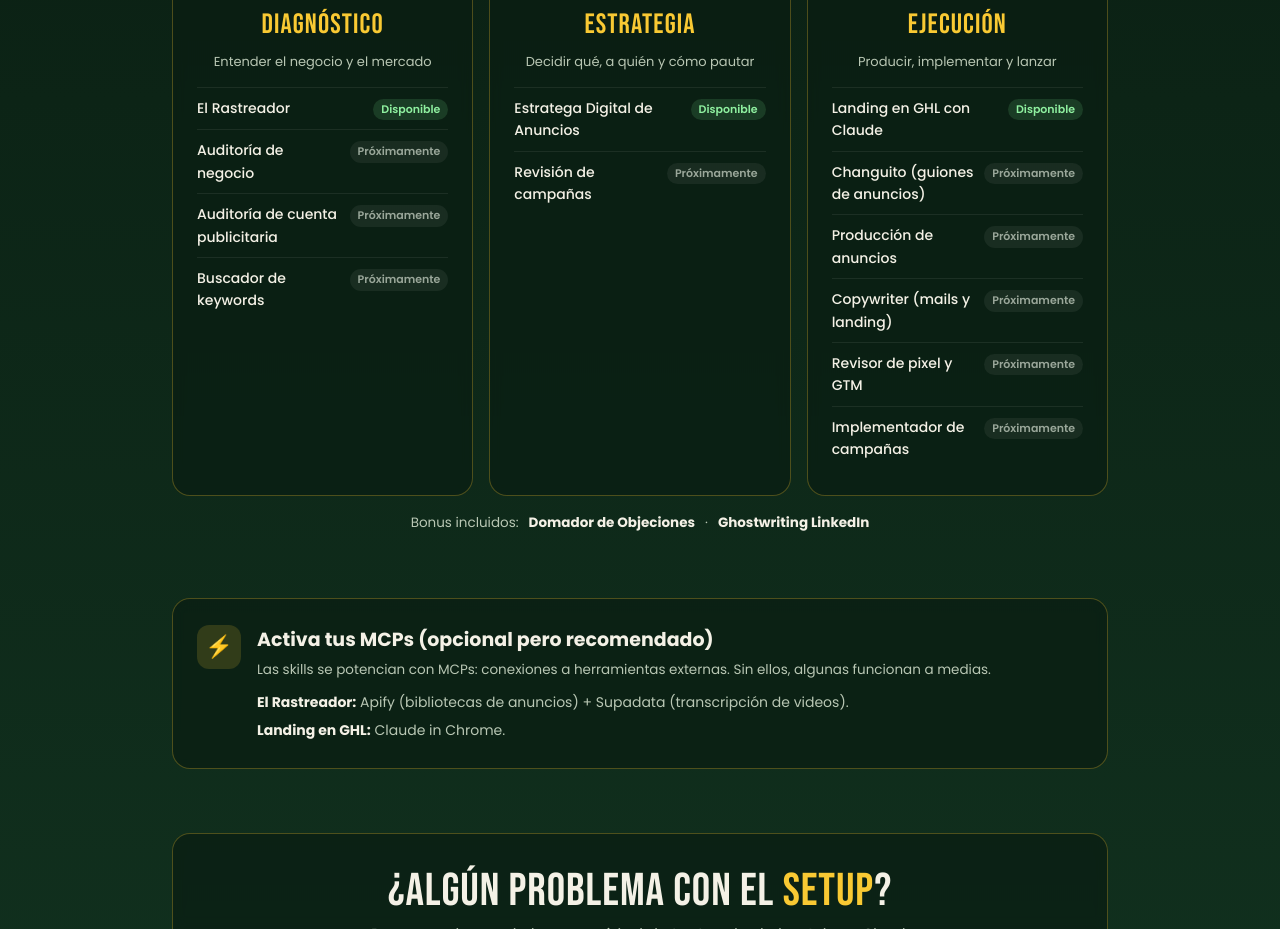
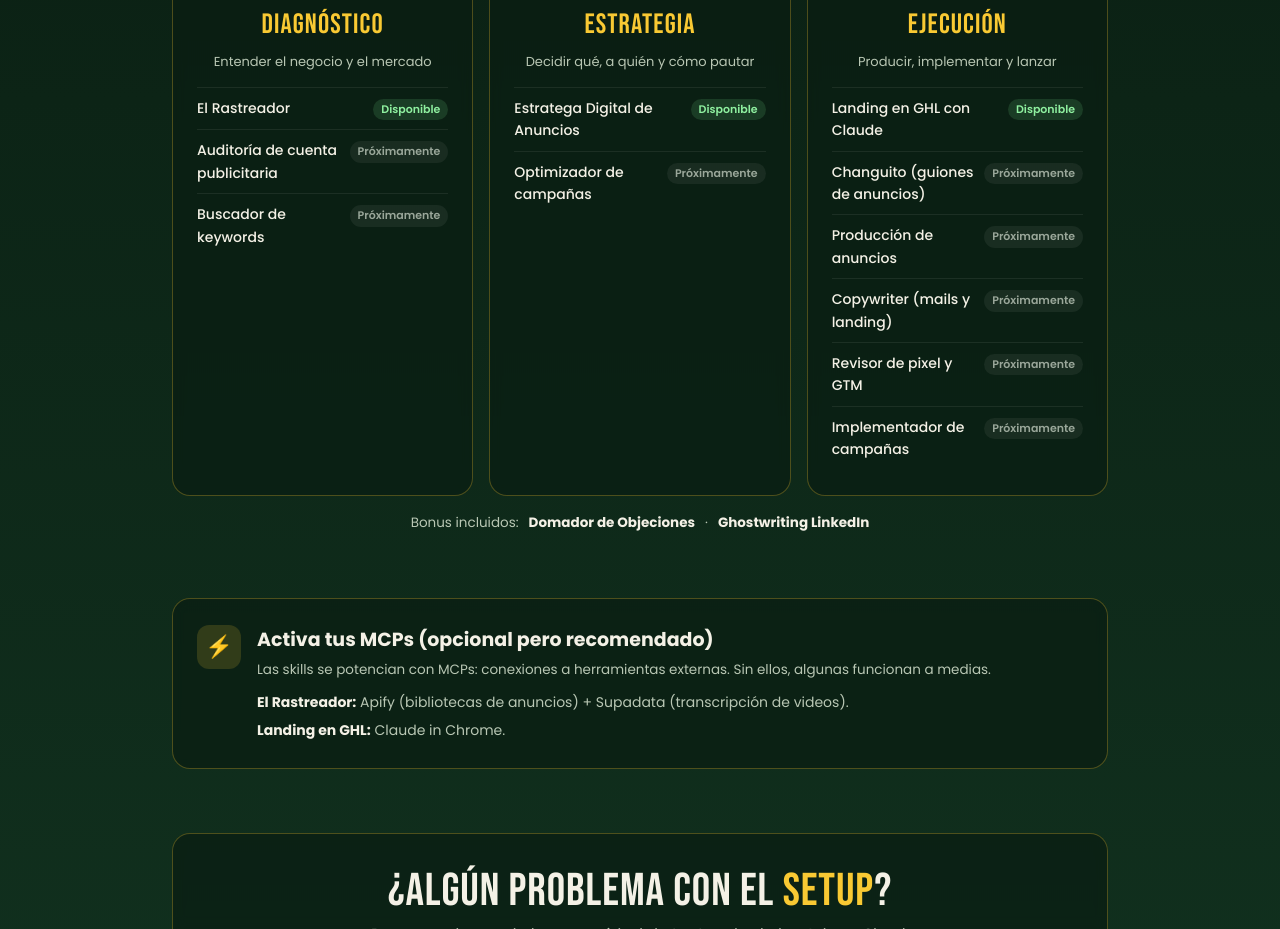
Before and after one commit to CapiMario14/arsenal-trafficker-ai, a plain HTML site: page docs/index.html in a window 1280 px wide. Shown: the part 1752-2681 px from the top of the page. Drawn offline with Linux system fonts and the light colour scheme.

Commit message:
Landing: Optimizador de campañas y sin Auditoría de negocio (descartada)
Co-Authored-By: Claude Opus 5.5 <noreply@anthropic.com>
Claude-Session: https://claude.ai/code/session_018LbBBwZxzXTdEPD3VDWVLH

```diff
--- a/docs/index.html
+++ b/docs/index.html
@@ -170,7 +170,6 @@
         <h3>Diagnóstico</h3>
         <p class="sub">Entender el negocio y el mercado</p>
         <div class="skill"><span>El Rastreador</span><span class="tag on">Disponible</span></div>
-        <div class="skill"><span>Auditoría de negocio</span><span class="tag soon">Próximamente</span></div>
         <div class="skill"><span>Auditoría de cuenta publicitaria</span><span class="tag soon">Próximamente</span></div>
         <div class="skill"><span>Buscador de keywords</span><span class="tag soon">Próximamente</span></div>
       </div>
@@ -179,7 +178,7 @@
         <h3>Estrategia</h3>
         <p class="sub">Decidir qué, a quién y cómo pautar</p>
         <div class="skill"><span>Estratega Digital de Anuncios</span><span class="tag on">Disponible</span></div>
-        <div class="skill"><span>Revisión de campañas</span><span class="tag soon">Próximamente</span></div>
+        <div class="skill"><span>Optimizador de campañas</span><span class="tag soon">Próximamente</span></div>
       </div>
       <div class="card phase">
         <div class="gem g-purple"><svg viewBox="0 0 24 24" fill="none" stroke="#fff6cf" stroke-width="2" stroke-linecap="round" stroke-linejoin="round"><path d="M9 7l8 5-8 5z"/></svg></div>
```
Also changed, not shown: web-ghl/02-html.html (+1 -2 lines).
